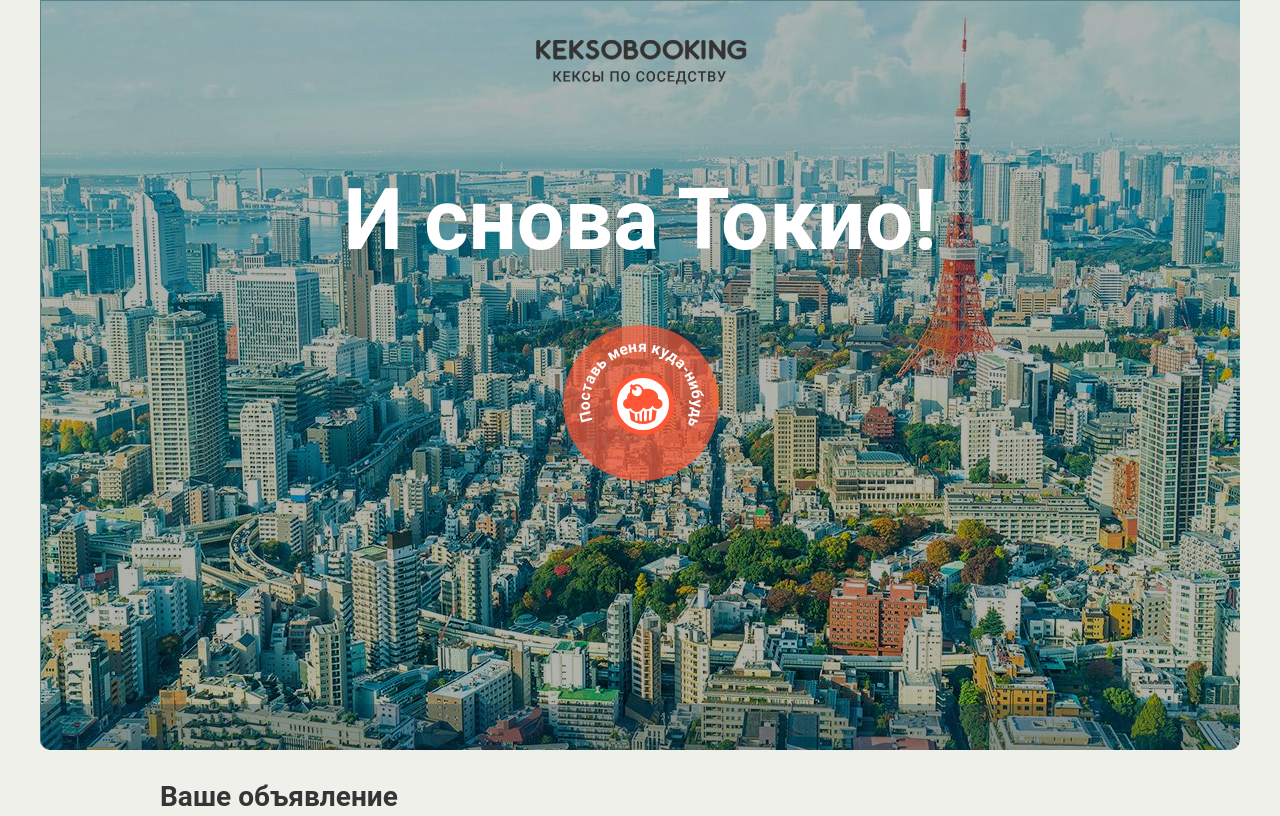
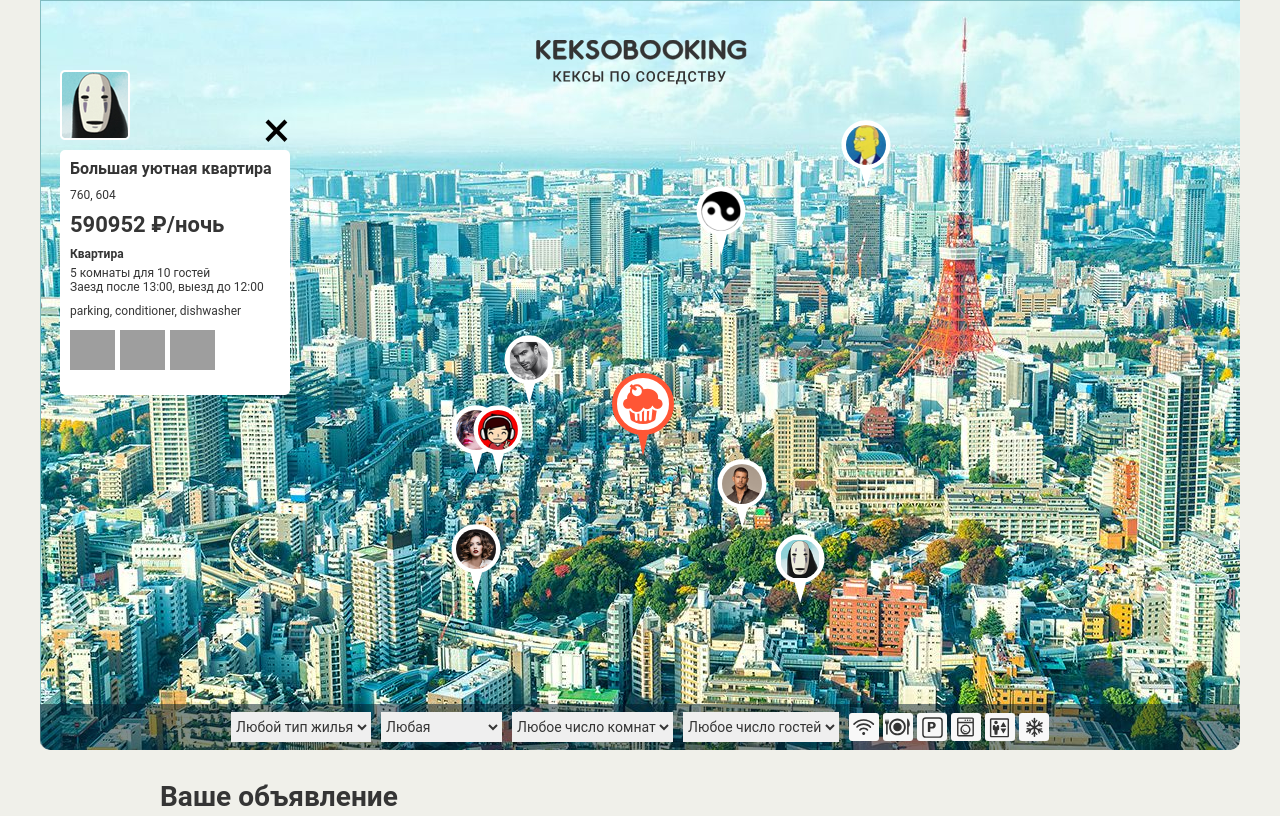
Before and after one commit to k-art/109874-keksobooking, a website: page index.html in a window 1280 px wide. Shown: the top 816 px of the page. Drawn offline with Linux system fonts and the light colour scheme; grey boxes are pictures that could not be loaded; files whose address does not match are found by name.

Commit message:
добавляет модуль отрисовки похожих объявлений

```diff
--- a/index.html
+++ b/index.html
@@ -238,7 +238,7 @@
     </ul>
   </footer>
 
-  <template>
+  <template id="map-pin-template">
     <article class="map__card popup">
       <img src="img/avatars/user01.png" class="popup__avatar" width="70" height="70" alt="Аватар пользователя">
       <button type="button" class="popup__close">Закрыть</button>
@@ -265,5 +265,7 @@
     <button type="button" class="map__pin" style="left: 200px; top: 400px;"><img src="img/avatars/user07.png" width="40" height="40" draggable="false" alt="Метка объявления"></button>
   </template>
 
+  <script src="js/map.js"></script>
+
 </body>
 </html>
--- /dev/null
+++ b/js/map.js
@@ -0,0 +1,154 @@
+'use strict';
+
+(function () {
+  var map = document.querySelector('.map');
+  map.classList.remove('map--faded');
+
+  var NUMBER_OF_USERS = 8;
+  var OFFER_TITLES = ['Большая уютная квартира', 'Маленькая неуютная квартира', 'Огромный прекрасный дворец', 'Маленький ужасный дворец', 'Красивый гостевой домик', 'Некрасивый негостеприимный домик', 'Уютное бунгало далеко от моря', 'Неуютное бунгало по колено в воде'];
+  var HOUSES_TIPE = ['palace', 'flat', 'house', 'bungalo'];
+  var MIN_LOCATION_X = 300;
+  var MAX_LOCATION_X = 900;
+  var MIN_LOCATION_Y = 130;
+  var MAX_LOCATION_Y = 630;
+  var MIN_PRICE = 1000;
+  var MAX_PRICE = 1000000;
+  var MIN_ROOMS = 1;
+  var MAX_ROOMS = 5;
+  var HOURS = ['12:00', '13:00', '14:00'];
+  var FEATURES = ['wifi', 'dishwasher', 'parking', 'washer', 'elevator', 'conditioner'];
+  var PHOTOS = ['http://o0.github.io/assets/images/tokyo/hotel1.jpg', 'http://o0.github.io/assets/images/tokyo/hotel2.jpg', 'http://o0.github.io/assets/images/tokyo/hotel3.jpg'];
+
+  function getRandomElement(data) {
+    var index = Math.floor(Math.random() * data.length);
+    return data[index];
+  }
+
+  function getRandomIntFromRange(min, max) {
+    return Math.floor(Math.random() * (max - min + 1) + min);
+  }
+
+  function shuffleArray(array) {
+    for (var i = array.length - 1; i > 0; i--) {
+      var j = Math.floor(Math.random() * (i + 1));
+      var temp = array[i];
+      array[i] = array[j];
+      array[j] = temp;
+    }
+    return array;
+  }
+
+  function getRandomArrayLength(array) {
+    shuffleArray(array);
+    var newArray = [];
+    for (var i = 0; i < array.length - Math.floor(Math.random() * array.length); i++) {
+      newArray[i] = array[i];
+    }
+    return newArray;
+  }
+
+  function createUsersData(number) {
+    var usersData = [];
+    for (var i = 0; i < number; i++) {
+      usersData[i] = {
+        author: {
+          avatar: 'img/avatars/user' + '0' + (i + 1) + '.png'
+        },
+        offer: {
+          title: OFFER_TITLES[i],
+          address: '',
+          price: getRandomIntFromRange(MIN_PRICE, MAX_PRICE),
+          type: getRandomElement(HOUSES_TIPE),
+          rooms: getRandomIntFromRange(MIN_ROOMS, MAX_ROOMS),
+          guests: 0,
+          checkIn: getRandomElement(HOURS),
+          checkOut: getRandomElement(HOURS),
+          features: getRandomArrayLength(FEATURES),
+          description: '',
+          photos: shuffleArray(PHOTOS)
+        },
+        location: {
+          x: getRandomIntFromRange(MIN_LOCATION_X, MAX_LOCATION_X),
+          y: getRandomIntFromRange(MIN_LOCATION_Y, MAX_LOCATION_Y)
+        }
+      };
+      usersData[i].offer.address = usersData[i].location.x + ', ' + usersData[i].location.y;
+      usersData[i].offer.guests = usersData[i].offer.rooms * 2;
+    }
+    return usersData;
+  }
+
+  var usersData = createUsersData(NUMBER_OF_USERS);
+
+  var mapPinsBlock = document.querySelector('.map__pins');
+  var mapFiltersContainer = document.querySelector('.map__filters-container');
+  var mapPinTemplate = document.querySelector('#map-pin-template');
+  var similarMapPin = mapPinTemplate.content.querySelector('.map__pin');
+  var similarMapCard = mapPinTemplate.content.querySelector('.map__card');
+  var PIN_WIDTH = 50;
+  var PIN_HEIGHT = 70;
+
+  function renderMapPin(user) {
+    var mapPin = similarMapPin.cloneNode(true);
+    var mapPinImg = mapPin.querySelector('img');
+
+    mapPin.style = 'left: ' + (user.location.x - PIN_WIDTH / 2) + 'px; top:' + (user.location.y - PIN_HEIGHT) + 'px;';
+    mapPinImg.src = user.author.avatar;
+    mapPinImg.alt = user.offer.title;
+
+    return mapPin;
+  }
+
+  function getHomeType(value) {
+    if (value === 'flat') {
+      return 'Квартира';
+    }
+    if (value === 'bungalo') {
+      return 'Бунгало';
+    }
+    if (value === 'house') {
+      return 'Дом';
+    }
+    if (value === 'palace') {
+      return 'Дворец';
+    }
+    return 'Неизвестный тип жилья';
+  }
+
+  function renderMapCard(user) {
+    var mapCard = similarMapCard.cloneNode(true);
+
+    var mapCardPhotos = mapCard.querySelector('.popup__photos');
+    var mapCardPhoto = mapCardPhotos.querySelector('img');
+    var photosFragment = document.createDocumentFragment();
+
+    mapCard.querySelector('img').src = user.author.avatar;
+    mapCard.querySelector('.popup__title').textContent = user.offer.title;
+    mapCard.querySelector('.popup__text--address').textContent = user.offer.address;
+    mapCard.querySelector('.popup__text--price').textContent = user.offer.price + ' ₽/ночь';
+    mapCard.querySelector('.popup__type').textContent = getHomeType(user.offer.type);
+    mapCard.querySelector('.popup__text--capacity').textContent = user.offer.rooms + ' комнаты для ' + user.offer.guests + ' гостей';
+    mapCard.querySelector('.popup__text--time').textContent = 'Заезд после ' + user.offer.checkIn + ', выезд до ' + user.offer.checkOut;
+    mapCard.querySelector('.popup__features').textContent = user.offer.features.join(', ');
+    mapCard.querySelector('.popup__description').textContent = user.offer.description;
+    mapCardPhoto.src = user.offer.photos[0];
+
+    for (var i = 1; i < user.offer.photos.length; i++) {
+      var photoItem = mapCardPhoto.cloneNode(true);
+      photoItem.src = user.offer.photos[i];
+      photosFragment.appendChild(photoItem);
+    }
+    mapCardPhotos.appendChild(photosFragment);
+
+    return mapCard;
+  }
+
+  var pinsFragment = document.createDocumentFragment();
+  for (var i = 0; i < usersData.length; i++) {
+    pinsFragment.appendChild(renderMapPin(usersData[i]));
+  }
+  var cardFragment = document.createDocumentFragment().appendChild(renderMapCard(usersData[0]));
+
+  mapPinsBlock.appendChild(pinsFragment);
+  map.insertBefore(cardFragment, mapFiltersContainer);
+})();
```
